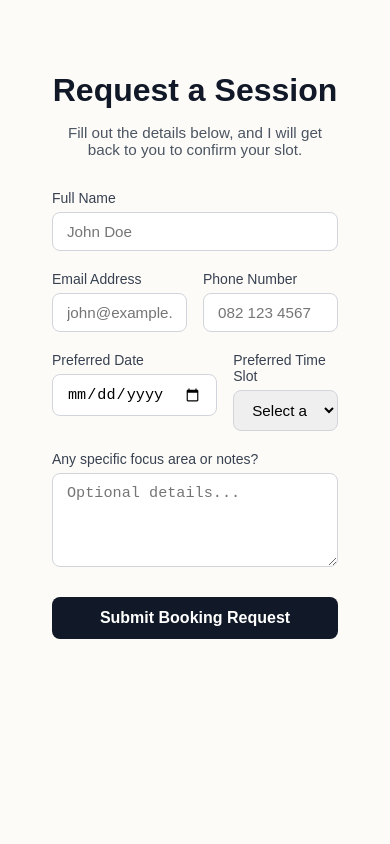
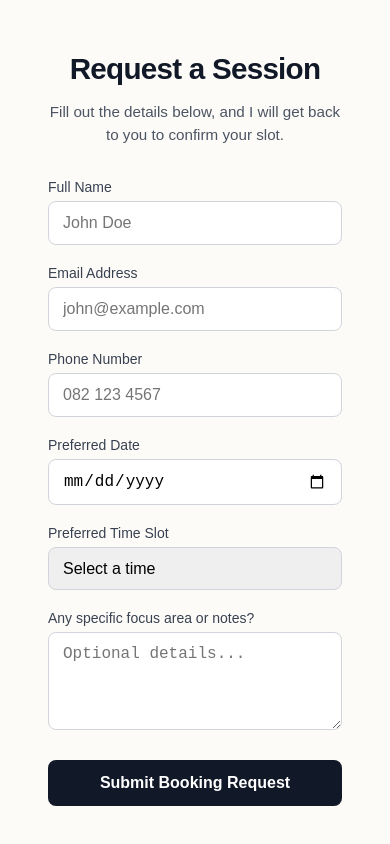
Before and after one commit to sxhumr/soulful-page, a Next.js app: page /book in a window 390 px wide. Shown: the top 844 px of the page. Built offline with nearby package versions, Linux system fonts and the light colour scheme.

Commit message:
fix: optimize mobile booking layout and update configuration

```diff
--- a/package.json
+++ b/package.json
@@ -7,6 +7,7 @@
     "start": "next start"
   },
   "dependencies": {
+    "@calcom/embed-react": "^1.5.3",
     "framer-motion": "^12.40.0",
     "lucide-react": "^1.18.0",
     "next": "^15.5.19",
--- a/src/app/book/page.jsx
+++ b/src/app/book/page.jsx
@@ -29,9 +29,18 @@ export default function BookingPage() {
         body: JSON.stringify(formData),
       });
 
-      const data = await response.json();
+      let data = {};
+      const contentType = response.headers.get('content-type');
 
-      // If the Next.js API route returns an error, catch and display it
+      // Safe check: Only parse as JSON if the server actually sent JSON
+      if (contentType && contentType.includes('application/json')) {
+        data = await response.json();
+      } else {
+        // If server timed out or returned HTML/Text, capture it safely without crashing
+        const textError = await response.text();
+        throw new Error(`Server Error (${response.status}). Please try again.`);
+      }
+
       if (!response.ok) {
         throw new Error(data.error || 'Failed to submit request');
       }
@@ -39,28 +48,53 @@ export default function BookingPage() {
       setStatus({ loading: false, success: true, error: null });
       setFormData({ name: '', email: '', phone: '', date: '', timeSlot: '', message: '' });
     } catch (err) {
-      setStatus({ loading: false, success: false, error: err.message || 'Something went wrong.' });
+      // Catch blocks guarantee loading turns off, preventing endless loops
+      setStatus({
+        loading: false,
+        success: false,
+        error: err.message || 'Connection timed out. Please check your network.'
+      });
     }
   };
 
   return (
-    <div style={{ maxWidth: '600px', margin: '40px auto', padding: '0 20px', fontFamily: 'sans-serif' }}>
+    <div className="booking-container" style={{ maxWidth: '600px', margin: '40px auto', padding: '0 20px', fontFamily: 'sans-serif' }}>
+
+      {/* Dynamic responsive CSS overrides for mobile screens */}
+      <style>{`
+        .responsive-grid {
+          display: grid;
+          grid-template-columns: 1fr 1fr;
+          gap: 16px;
+        }
+        @media (max-width: 520px) {
+          .responsive-grid {
+            grid-template-columns: 1fr !important;
+            gap: 20px !important;
+          }
+          .booking-container {
+            margin: 20px auto !important;
+            padding: 0 16px !important;
+          }
+        }
+      `}</style>
+
       <header style={{ textAlign: 'center', marginBottom: '32px' }}>
-        <h1 style={{ fontSize: '2rem', fontWeight: '700', color: '#111827', marginBottom: '8px' }}>
+        <h1 style={{ fontSize: '1.85rem', fontWeight: '700', color: '#111827', marginBottom: '8px', letterSpacing: '-0.025em' }}>
           Request a Session
         </h1>
-        <p style={{ color: '#4B5563', fontSize: '0.95rem' }}>
+        <p style={{ color: '#4B5563', fontSize: '0.95rem', lineHeight: '1.5' }}>
           Fill out the details below, and I will get back to you to confirm your slot.
         </p>
       </header>
 
       {status.success ? (
         <div style={{ backgroundColor: '#F0FDF4', border: '1px solid #BBF7D0', padding: '24px', borderRadius: '12px', textAlign: 'center' }}>
-          <h3 style={{ color: '#166534', fontWeight: '600', marginBottom: '8px' }}>Request Received!</h3>
-          <p style={{ color: '#1F2937', fontSize: '0.9rem' }}>Thank you. Your booking has been successfully coordinated with the scheduling system.</p>
+          <h3 style={{ color: '#166534', fontWeight: '600', marginBottom: '8px', fontSize: '1.1rem' }}>Request Received!</h3>
+          <p style={{ color: '#1F2937', fontSize: '0.95rem', lineHeight: '1.5' }}>Thank you. Your booking has been successfully coordinated with the scheduling system.</p>
           <button
             onClick={() => setStatus({ loading: false, success: null, error: null })}
-            style={{ marginTop: '16px', background: 'none', border: 'none', color: '#166534', textDecoration: 'underline', cursor: 'pointer' }}
+            style={{ marginTop: '16px', background: 'none', border: 'none', color: '#166534', textDecoration: 'underline', cursor: 'pointer', fontWeight: '500' }}
           >
             Submit another request
           </button>
@@ -70,21 +104,21 @@ export default function BookingPage() {
 
           <div style={{ display: 'flex', flexDirection: 'column', gap: '6px' }}>
             <label style={{ fontSize: '0.875rem', fontWeight: '500', color: '#374151' }}>Full Name</label>
-            <input type="text" name="name" required value={formData.name} onChange={handleChange} style={inputStyle} placeholder="John Doe" />
+            <input type="text" name="name" required autoComplete="name" value={formData.name} onChange={handleChange} style={inputStyle} placeholder="John Doe" />
           </div>
 
-          <div style={{ display: 'grid', gridTemplateColumns: '1fr 1fr', gap: '16px' }}>
+          <div className="responsive-grid">
             <div style={{ display: 'flex', flexDirection: 'column', gap: '6px' }}>
               <label style={{ fontSize: '0.875rem', fontWeight: '500', color: '#374151' }}>Email Address</label>
-              <input type="email" name="email" required value={formData.email} onChange={handleChange} style={inputStyle} placeholder="john@example.com" />
+              <input type="email" name="email" required autoComplete="email" value={formData.email} onChange={handleChange} style={inputStyle} placeholder="john@example.com" />
             </div>
             <div style={{ display: 'flex', flexDirection: 'column', gap: '6px' }}>
               <label style={{ fontSize: '0.875rem', fontWeight: '500', color: '#374151' }}>Phone Number</label>
-              <input type="tel" name="phone" required value={formData.phone} onChange={handleChange} style={inputStyle} placeholder="082 123 4567" />
+              <input type="tel" name="phone" required autoComplete="tel" value={formData.phone} onChange={handleChange} style={inputStyle} placeholder="082 123 4567" />
             </div>
           </div>
 
-          <div style={{ display: 'grid', gridTemplateColumns: '1fr 1fr', gap: '16px' }}>
+          <div className="responsive-grid">
             <div style={{ display: 'flex', flexDirection: 'column', gap: '6px' }}>
               <label style={{ fontSize: '0.875rem', fontWeight: '500', color: '#374151' }}>Preferred Date</label>
               <input type="date" name="date" required value={formData.date} onChange={handleChange} style={inputStyle} />
@@ -106,12 +140,12 @@ export default function BookingPage() {
           </div>
 
           {status.error && (
-            <div style={{ backgroundColor: '#FEF2F2', border: '1px solid #FEE2E2', padding: '12px', borderRadius: '8px', color: '#991B1B', fontSize: '0.875rem' }}>
-              <strong>Error:</strong> {status.error}
+            <div style={{ backgroundColor: '#FEF2F2', border: '1px solid #FEE2E2', padding: '14px', borderRadius: '8px', color: '#991B1B', fontSize: '0.875rem', lineHeight: '1.4' }}>
+              <strong>Submission Error:</strong> {status.error}
             </div>
           )}
 
-          <button type="submit" disabled={status.loading} style={buttonStyle}>
+          <button type="submit" disabled={status.loading} style={{ ...buttonStyle, opacity: status.loading ? 0.7 : 1, cursor: status.loading ? 'not-allowed' : 'pointer' }}>
             {status.loading ? 'Processing with Cal.com...' : 'Submit Booking Request'}
           </button>
         </form>
@@ -120,27 +154,27 @@ export default function BookingPage() {
   );
 }
 
-// Clean UI Styles
+// Clean, Zoom-immune Mobile UI Styles
 const inputStyle = {
   width: '100%',
-  padding: '10px 14px',
+  padding: '12px 14px', // Slightly deeper touch-targets for thumbs
   borderRadius: '8px',
   border: '1px solid #D1D5DB',
-  fontSize: '0.95rem',
+  fontSize: '16px', // 16px exact is the critical fix for the iOS Safari input zoom issue
   outline: 'none',
   boxSizing: 'border-box',
+  WebkitAppearance: 'none', // Normalizes subtle iOS rendering shifts on selectors
 };
 
 const buttonStyle = {
   width: '100%',
   backgroundColor: '#111827',
   color: '#FFFFFF',
-  padding: '12px',
+  padding: '14px',
   borderRadius: '8px',
   fontSize: '1rem',
   fontWeight: '600',
   border: 'none',
-  cursor: 'pointer',
   marginTop: '10px',
-  transition: 'background-color 0.2s',
+  transition: 'background-color 0.2s, opacity 0.2s',
 };
```
Also changed, not shown: 2 other files (tests, documents, lock files or other folders).
